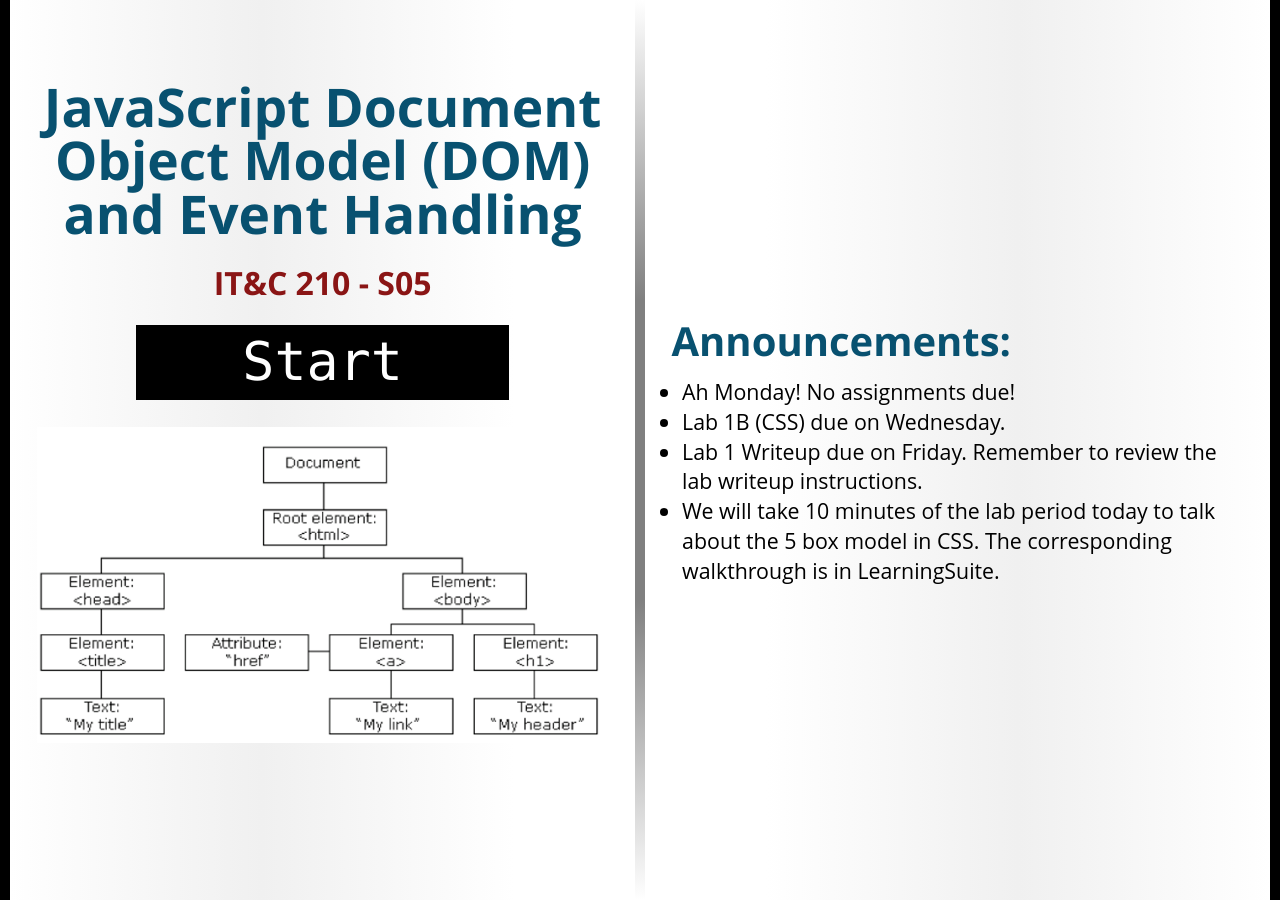
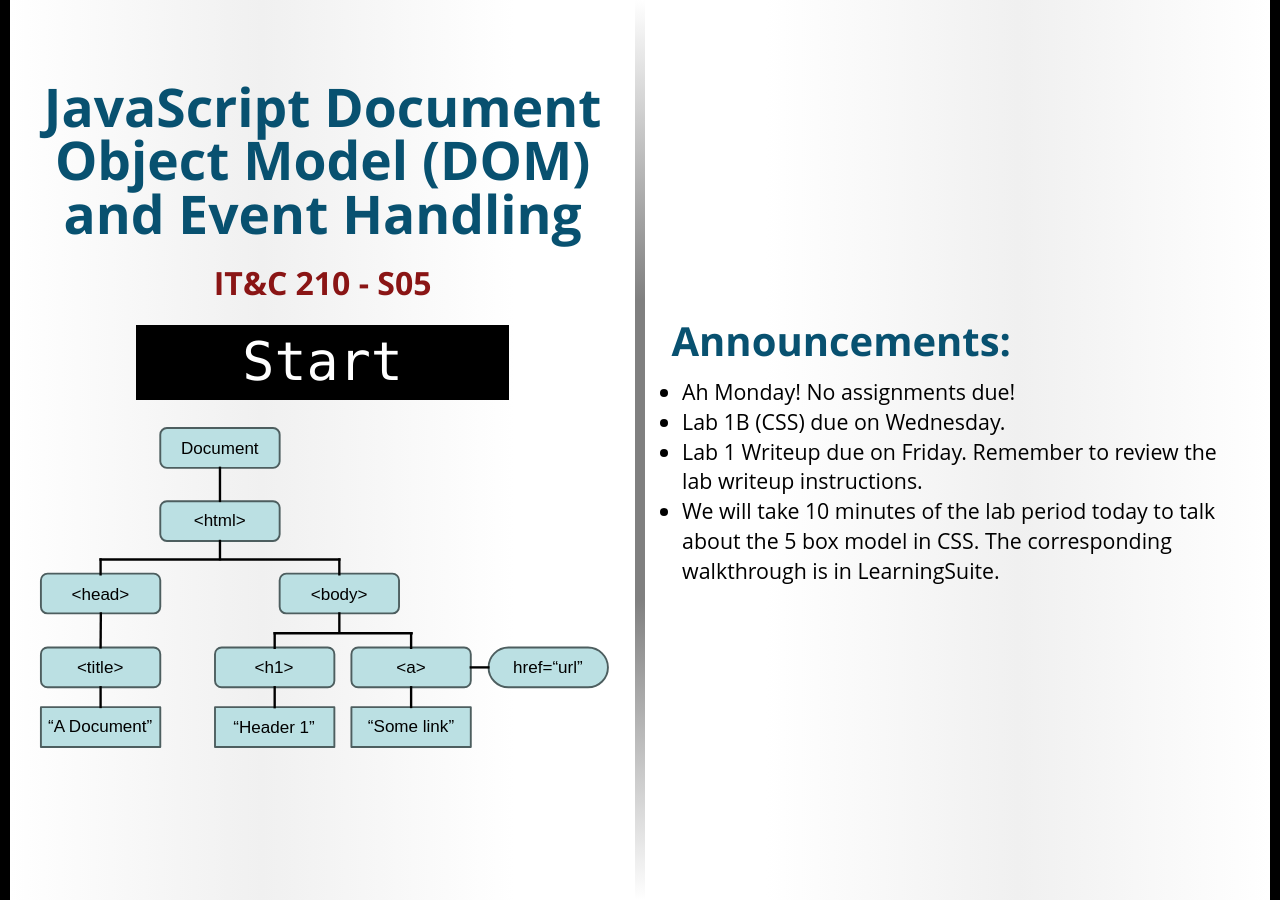
Before and after one commit to BYU-ITC-210/BYU-ITC-210.github.io, a Jekyll site: the page built from _welcome/S05.md, in a window 1280 px wide. Built offline with Jekyll 4.4.1, drawn with Linux system fonts in a browser that asks for light colours; some web fonts are replaced.

Commit message:
Update S05 graphic

```diff
--- a/_welcome/S05.md
+++ b/_welcome/S05.md
@@ -1,7 +1,7 @@
 ---
 title: JavaScript Document Object Model (DOM) and Event Handling
 session: S05
-image: images/DomTree.png
+image: images/DomTree.svg
 quiz: blea
 ---
 * Ah Monday! No assignments due!
```
Also changed, not shown: welcome/images/DomTree.png (deleted), welcome/images/DomTree.svg (added).
